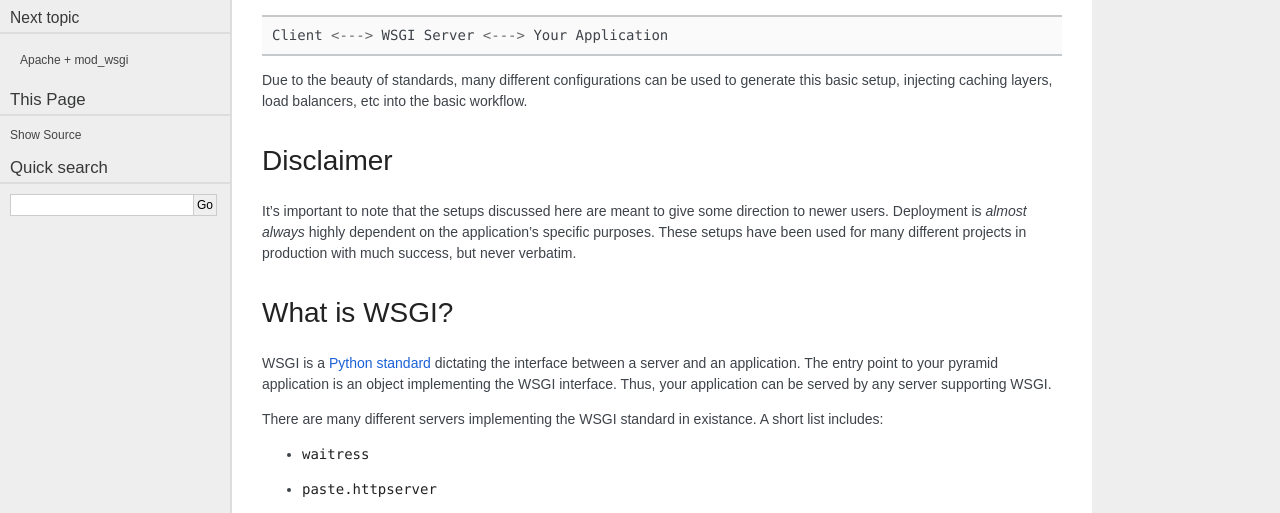
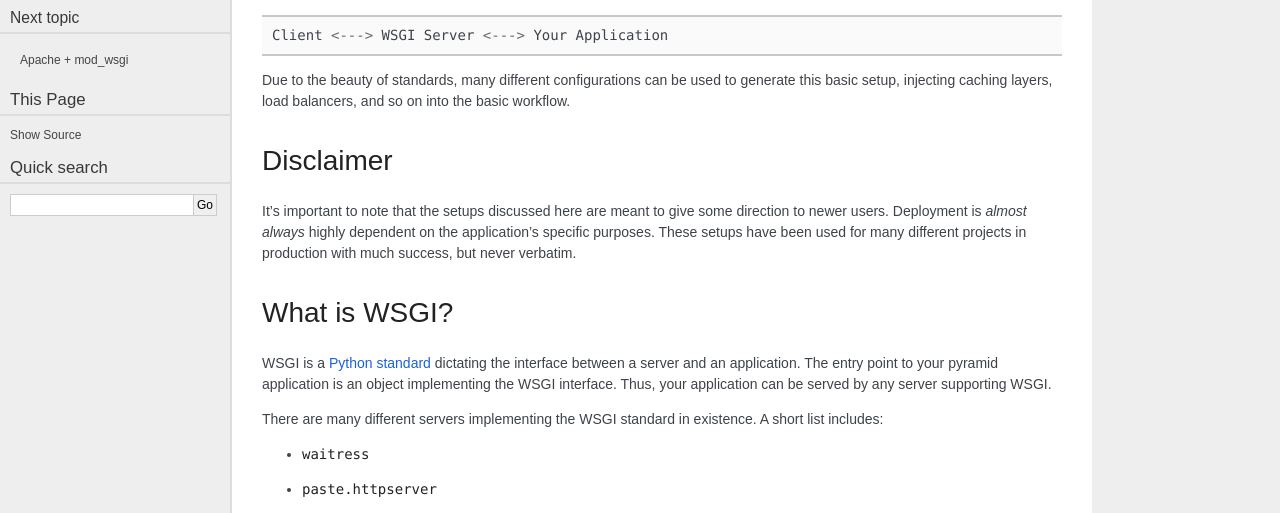
Before and after one commit to Pylons/pyramid_cookbook, a Sphinx documentation site: the page built from docs/deployment/deployment.rst, in a window 1280 px wide. Shown: the part 284-797 px from the top of the page. Built offline with Sphinx 7.4.7, drawn with Linux system fonts in a browser that asks for light colours; some web fonts are replaced.

Commit message:
Clean grammar, spelling

```diff
--- a/docs/deployment/deployment.rst
+++ b/docs/deployment/deployment.rst
@@ -16,7 +16,7 @@ from a client, into your application, and return the response.
     Client <---> WSGI Server <---> Your Application
 
 Due to the beauty of standards, many different configurations can be used to
-generate this basic setup, injecting caching layers, load balancers, etc into
+generate this basic setup, injecting caching layers, load balancers, and so on into
 the basic workflow.
 
 Disclaimer
@@ -36,7 +36,7 @@ application. The entry point to your pyramid application is an object
 implementing the WSGI interface. Thus, your application can be served by any
 server supporting WSGI.
 
-There are many different servers implementing the WSGI standard in existance.
+There are many different servers implementing the WSGI standard in existence.
 A short list includes:
 
 + ``waitress``
```
